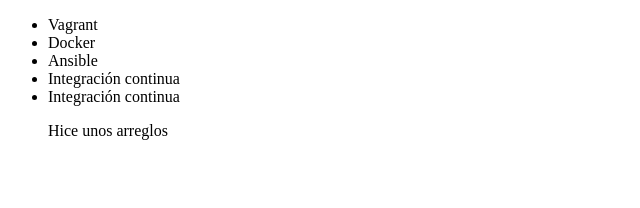
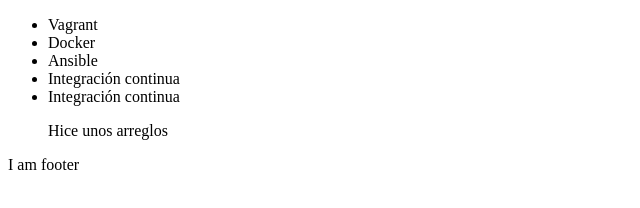
Before and after one commit to lafvg12/alura-git, a plain HTML site: page index.html in a window 1280 px wide. Shown: the full height of the page, 0-640 px from the left. Drawn offline with Linux system fonts and the light colour scheme.

Commit message:
change footer

```diff
--- a/index.html
+++ b/index.html
@@ -16,5 +16,9 @@
         <p>Hice unos arreglos </p>
 
     </ul>
+
+    <div>
+        <p>I am footer</p>
+    </div>
 </body>
 </html>
```
